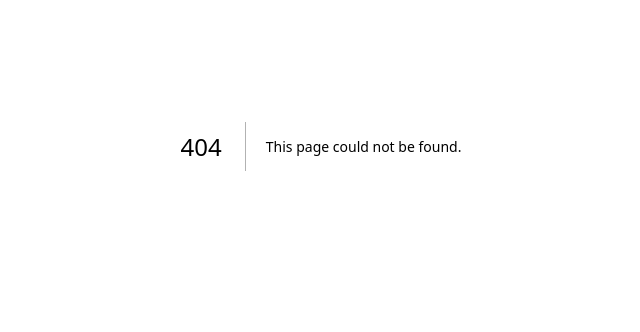
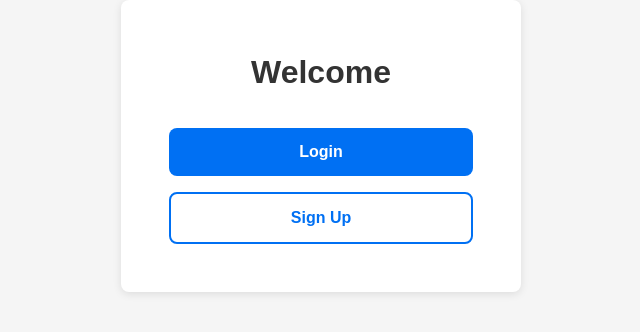
Before and after one commit to DivyaTech18/todoadvance, a Next.js app: page /auth in a window 1280 px wide. Before the commit this address had no page. Shown: the part 254-586 px from the top of the page, without its empty margins (319-959 px from the left). Built offline with nearby package versions, Linux system fonts and the light colour scheme.

Commit message:
feat: update app/auth/

```diff
--- /dev/null
+++ b/app/auth/page.tsx
@@ -0,0 +1,100 @@
+"use client";
+
+import Link from "next/link";
+
+export default function AuthPage() {
+  return (
+    <div
+      style={{
+        minHeight: "100vh",
+        display: "flex",
+        flexDirection: "column",
+        alignItems: "center",
+        justifyContent: "center",
+        backgroundColor: "#f5f5f5",
+        fontFamily: "Arial, sans-serif",
+        padding: "2rem",
+      }}
+    >
+      <div
+        style={{
+          backgroundColor: "#fff",
+          borderRadius: "8px",
+          padding: "3rem",
+          boxShadow: "0 2px 8px rgba(0, 0, 0, 0.1)",
+          maxWidth: "400px",
+          width: "100%",
+        }}
+      >
+        <h1
+          style={{
+            fontSize: "2rem",
+            fontWeight: "bold",
+            marginBottom: "2rem",
+            color: "#333",
+            textAlign: "center",
+          }}
+        >
+          Welcome
+        </h1>
+        <div
+          style={{
+            display: "flex",
+            flexDirection: "column",
+            gap: "1rem",
+          }}
+        >
+          <Link
+            href="/todo"
+            style={{
+              display: "inline-block",
+              padding: "0.75rem 1.5rem",
+              fontSize: "1rem",
+              fontWeight: "600",
+              color: "#fff",
+              backgroundColor: "#0070f3",
+              borderRadius: "8px",
+              textDecoration: "none",
+              textAlign: "center",
+              transition: "background-color 0.2s",
+            }}
+            onMouseOver={(e) =>
+              (e.currentTarget.style.backgroundColor = "#0051cc")
+            }
+            onMouseOut={(e) =>
+              (e.currentTarget.style.backgroundColor = "#0070f3")
+            }
+          >
+            Login
+          </Link>
+          <Link
+            href="/todo"
+            style={{
+              display: "inline-block",
+              padding: "0.75rem 1.5rem",
+              fontSize: "1rem",
+              fontWeight: "600",
+              color: "#0070f3",
+              backgroundColor: "transparent",
+              border: "2px solid #0070f3",
+              borderRadius: "8px",
+              textDecoration: "none",
+              textAlign: "center",
+              transition: "background-color 0.2s, color 0.2s",
+            }}
+            onMouseOver={(e) => {
+              e.currentTarget.style.backgroundColor = "#0070f3";
+              e.currentTarget.style.color = "#fff";
+            }}
+            onMouseOut={(e) => {
+              e.currentTarget.style.backgroundColor = "transparent";
+              e.currentTarget.style.color = "#0070f3";
+            }}
+          >
+            Sign Up
+          </Link>
+        </div>
+      </div>
+    </div>
+  );
+}
```
